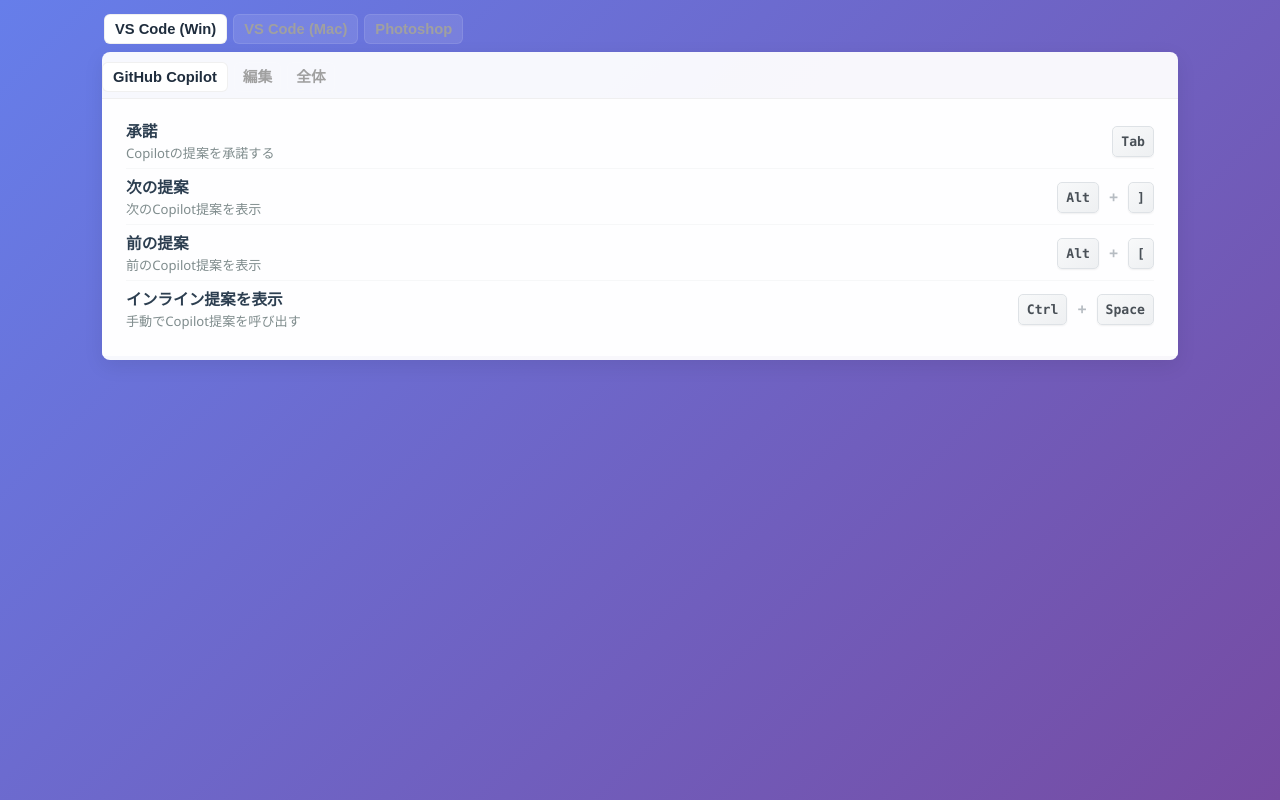
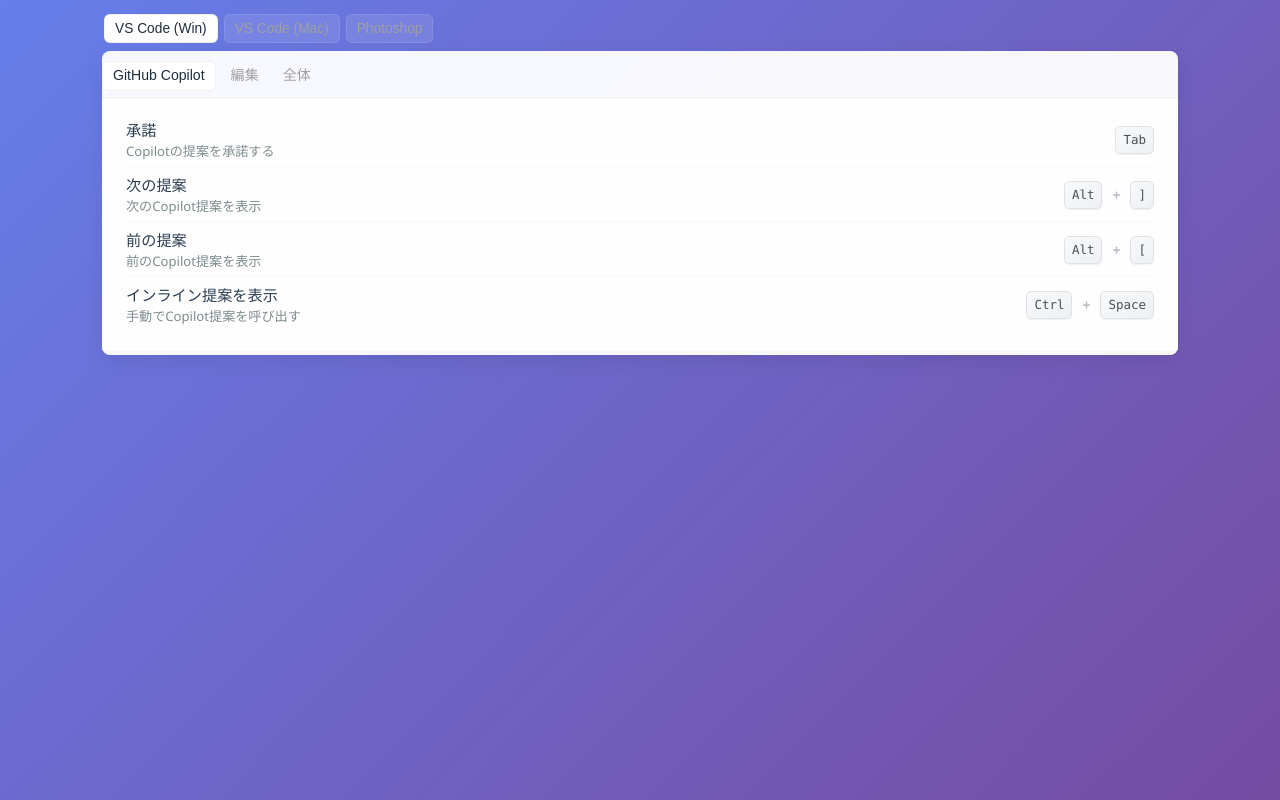
Before and after one commit to NW-Lab/EasyShortcutKey, a plain HTML site: page browser/index.html in a window 1280 px wide. Drawn offline with Linux system fonts and the light colour scheme.

Commit message:
style: make UI text slightly smaller and lighter for compact layout

```diff
--- a/browser/style.css
+++ b/browser/style.css
@@ -8,6 +8,8 @@
 
 body {
     font-family: 'Segoe UI', Tahoma, Geneva, Verdana, sans-serif;
+    font-size: 14px; /* slightly smaller base font */
+    font-weight: 400; /* make overall text a bit lighter */
     line-height: 1.6;
     color: #333;
     background: linear-gradient(135deg, #667eea 0%, #764ba2 100%);
@@ -58,7 +60,7 @@
 }
 
 .filters label {
-    font-weight: 600;
+    font-weight: 500;
     color: #2c3e50;
 }
 
@@ -82,8 +84,8 @@
     padding: 10px 20px;
     border-radius: 6px;
     cursor: pointer;
-    font-size: 14px;
-    font-weight: 600;
+    font-size: 13px;
+    font-weight: 500;
     transition: all 0.3s ease;
 }
 
@@ -138,14 +140,14 @@
 }
 
 .group-name {
-    font-size: 1.05rem;
+    font-size: 1rem;
 }
 
 .program-version {
     background: rgba(255, 255, 255, 0.2);
     padding: 4px 12px;
     border-radius: 20px;
-    font-size: 0.9rem;
+    font-size: 0.85rem;
     margin-left: auto;
 }
 
@@ -182,7 +184,7 @@
     background: rgba(255,255,255,0.08);
     border: 1px solid rgba(255,255,255,0.10);
     padding: 2px 6px; /* less vertical padding */
-    font-weight: 600;
+    font-weight: 500;
     cursor: pointer;
     white-space: nowrap;
     color: #A0A0A0; /* user requested grey for non-active group tabs */
@@ -202,13 +204,13 @@
     background: rgba(255,255,255,0.10);
     border: 1px solid rgba(255,255,255,0.10);
     padding: 6px 10px; /* unified padding across states to avoid jumps */
-    font-weight: 600;
+    font-weight: 500;
     cursor: pointer;
     white-space: nowrap;
     color: #A0A0A0; /* user requested grey for non-active program tabs */
     border-radius: 6px;
     box-shadow: none;
-    font-size: 0.92rem;
+    font-size: 0.86rem;
     line-height: 1.1; /* slightly looser for consistency */
     transition: background-color 0.12s ease, border-color 0.12s ease, color 0.12s ease;
 }
@@ -238,12 +240,12 @@
     background: rgba(255,255,255,0.08);
     border: 1px solid rgba(255,255,255,0.06);
     padding: 6px 8px; /* unified padding to avoid jumps */
-    font-weight: 600;
+    font-weight: 500;
     cursor: pointer;
     white-space: nowrap;
     color: #A0A0A0;
     border-radius: 6px;
-    font-size: 0.92rem;
+    font-size: 0.88rem;
     line-height: 1.1;
     transition: background-color 0.12s ease, border-color 0.12s ease, color 0.12s ease;
 }
@@ -279,10 +281,10 @@
 }
 
 .shortcut-action {
-    font-weight: 600;
+    font-weight: 500;
     color: #2c3e50;
     margin-bottom: 2px;
-    font-size: 0.98rem; /* slightly smaller */
+    font-size: 0.95rem; /* slightly smaller */
 }
 
 .shortcut-description {
@@ -309,10 +311,10 @@
     background: linear-gradient(145deg, #f8f9fa, #eef0f2);
     border: 1px solid #dee2e6;
     border-radius: 5px;
-    padding: 4px 8px; /* smaller keys */
+    padding: 3px 7px; /* slightly smaller keys */
     font-family: 'Monaco', 'Menlo', 'Ubuntu Mono', monospace;
-    font-size: 0.82rem;
-    font-weight: 600;
+    font-size: 0.78rem;
+    font-weight: 500;
     color: #495057;
     box-shadow: 0 1px 2px rgba(0, 0, 0, 0.06);
     min-width: 22px;
```
